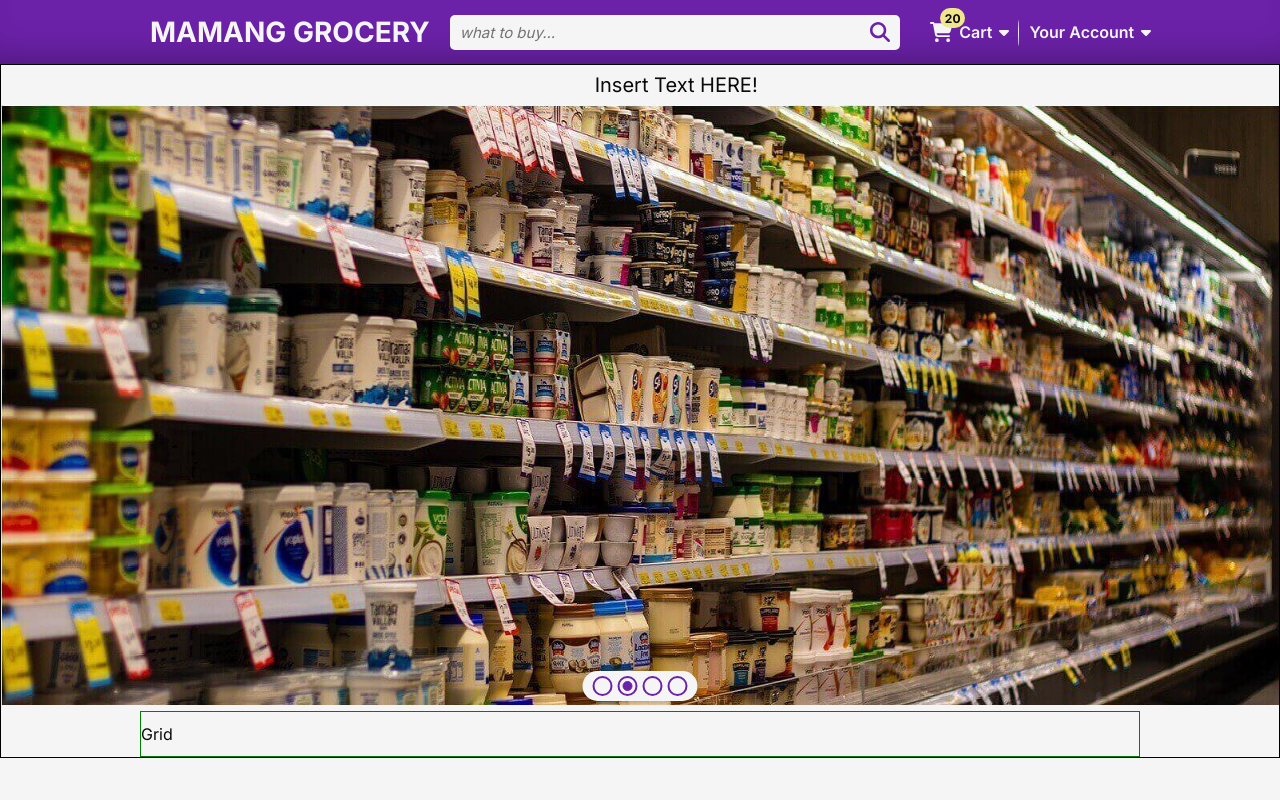
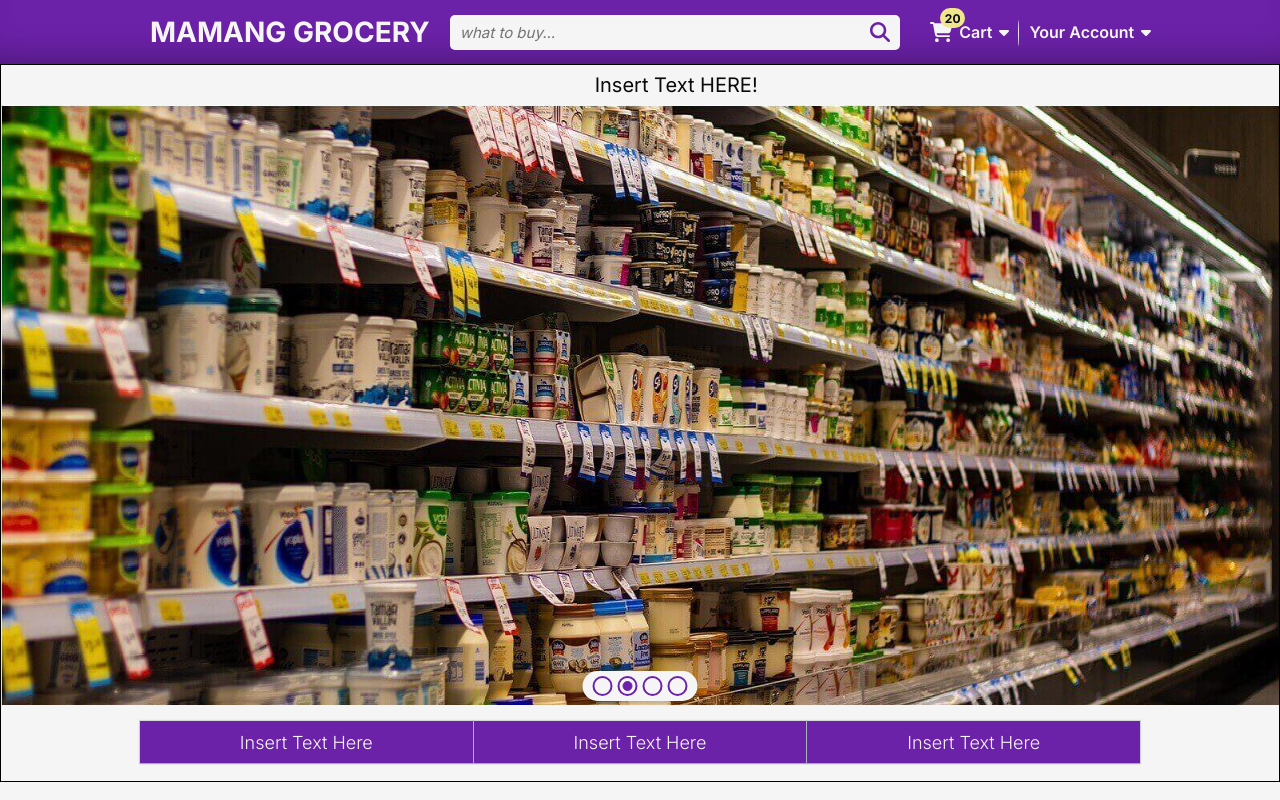
Before and after one commit to SLarpea/mamang-grocery-cs, a Next.js app: page / in a window 1280 px wide. Built offline with nearby package versions, Linux system fonts and the light colour scheme; no server answers.

Commit message:
added grid display

```diff
--- a/pages/Home/components/Carousels/Main/index.tsx
+++ b/pages/Home/components/Carousels/Main/index.tsx
@@ -62,7 +62,6 @@ const Main = () => {
                 fill
                 quality={100}
                 priority={true}
-                sizes="(max-width: 160rem) 100vw"
               />
             </div>
           </Slide>
--- a/pages/Home/components/Grid/index.module.scss
+++ b/pages/Home/components/Grid/index.module.scss
@@ -1,7 +1,35 @@
 .wrapper {
     margin: 0 auto;
-    border: 1px solid green;
     padding: 1rem 0;
+    margin-bottom: .8rem;
+
+    .grid {
+        width: 100%;
+        height: auto;
+        display: grid;
+        grid-template-columns: repeat(auto-fit, minmax(30rem, 1fr));
+        column-gap: .1rem;
+        row-gap: .1rem;
+        margin: 0 auto;
+
+        div {
+            border: .1rem solid var(--main-bg-color);
+            background: var(--main-bg-color);
+            height: 2rem;
+            display: flex;
+            align-items: center;
+            justify-content: center;
+            padding: 2rem 0;
+            color: var(--primary-active-color);
+            box-shadow: rgba(9, 30, 66, 0.25) 0 .1rem .1rem, rgba(9, 30, 66, 0.13) 0 0 .1rem .1rem;
+
+            .text {
+                font-size: 1.8rem;
+                font-weight: 300;
+                font-style: normal;
+            }
+        }
+    }
 }
 
 /* For Large Screens View */
--- a/pages/Home/components/Grid/index.tsx
+++ b/pages/Home/components/Grid/index.tsx
@@ -5,7 +5,17 @@ import styles from './index.module.scss';
 const Grid = () => {
   return (
     <div className={styles.wrapper}>
-        <h1>Grid</h1>
+        <div className={styles.grid}>
+          <div className={styles.one}>
+            <span className={styles.text}>Insert Text Here</span>
+          </div>
+          <div className={styles.two}>
+            <span className={styles.text}>Insert Text Here</span>
+          </div>
+          <div className={styles.three}>
+            <span className={styles.text}>Insert Text Here</span>
+          </div>
+        </div>
     </div>
   )
 }
```
